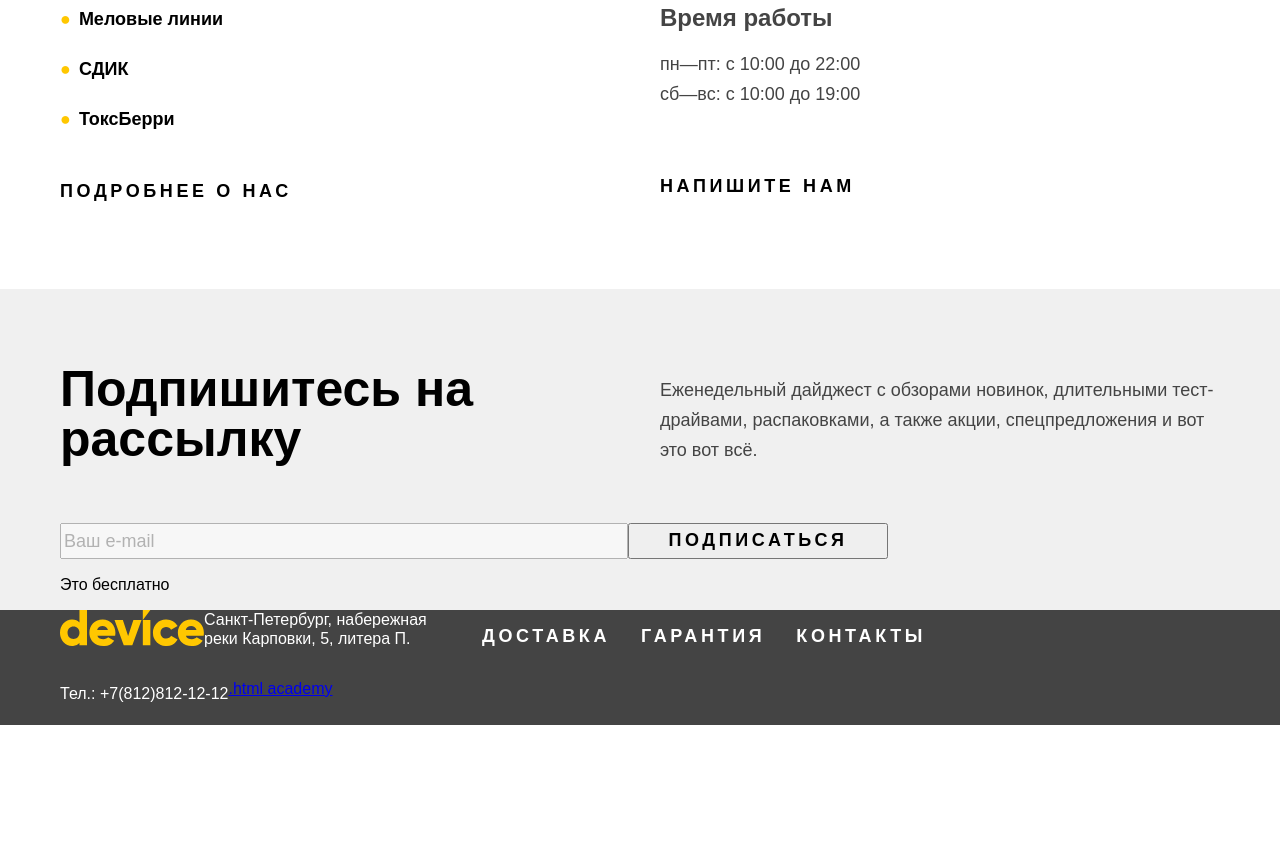
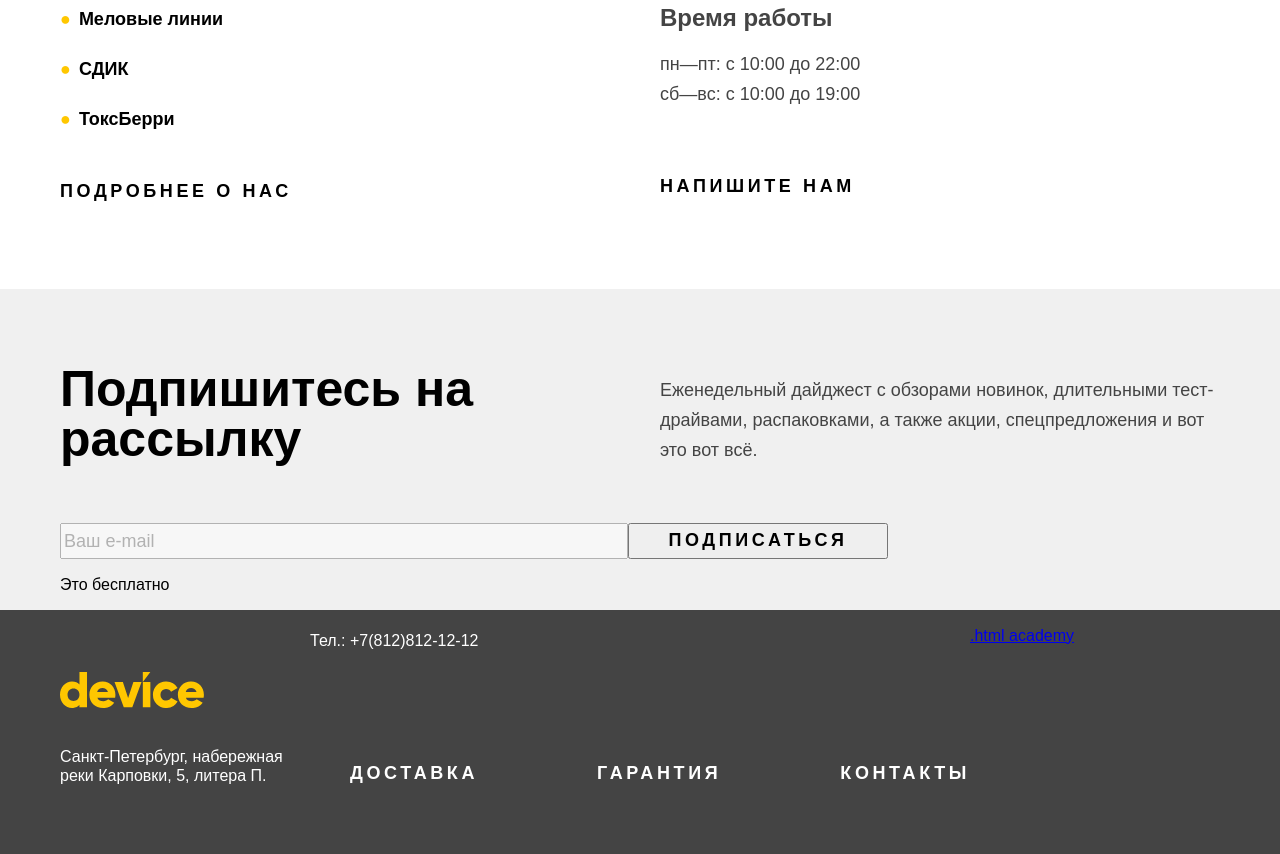
Before and after one commit to DenisIvashenko/674875-device-32, a plain HTML site: page index.html in a window 1280 px wide. Shown: the part 2152-3006 px from the top of the page. Before the commit the page ends 2877 px from the top, so only its background shows below. Drawn offline with Linux system fonts and the light colour scheme; a web font is replaced by a local one.

Commit message:
гриды

```diff
--- a/styles/styles.css
+++ b/styles/styles.css
@@ -456,8 +456,11 @@ body {
     background-color: #444444;
 }
 .page-footer-container {
-    display: flex;
-    flex-wrap: wrap;
+    display: grid;
+    grid-template-columns: 250px 1fr 250px;
+}
+.footer-contacts-logo {
+    padding: 62px 0 35px;
 }
 .footer-contacts-address {
     font-family: "rubik", sans-serif;
@@ -466,19 +469,20 @@ body {
     font-size: 16px;
     line-height: 19px;
     color: #ffffff;
-    width: 238px;
+    grid-row: 2/3; grid-column: 1/2;
+    padding-bottom: 66px;
 }
 .footer-navigation-list {
     display: flex;
     justify-content: space-between;
-    width: 444px;
     list-style-type: none;
+    grid-row: 2/3; grid-column: 2/3;
 }
 .footer-social-list {
     display: flex;
     justify-content: space-between;
-    width: 120px;
     list-style-type: none;
+    grid-row: 3/4; grid-column: 2/3;
 }
 .footer-navigation-link {
     font-family: "raleway", sans-serif;
@@ -498,11 +502,11 @@ body {
     line-height: 30px;
     text-align: right;
     color: #ffffff;
-    width: 293px;
     text-decoration: none;
+    grid-row: 2/3; grid-column: 3/4;
 }
 .htmlacademy-link {
-
+    grid-row: 3/4; grid-column: 3/4;
 }
 .page-catalog-container {
     min-width: 1440px;
```
Also changed, not shown: index.html (+0 -2 lines).
